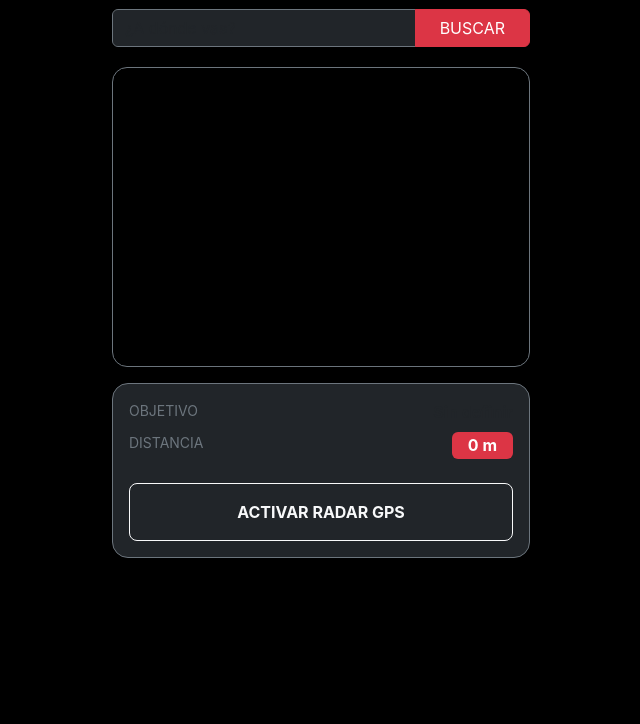
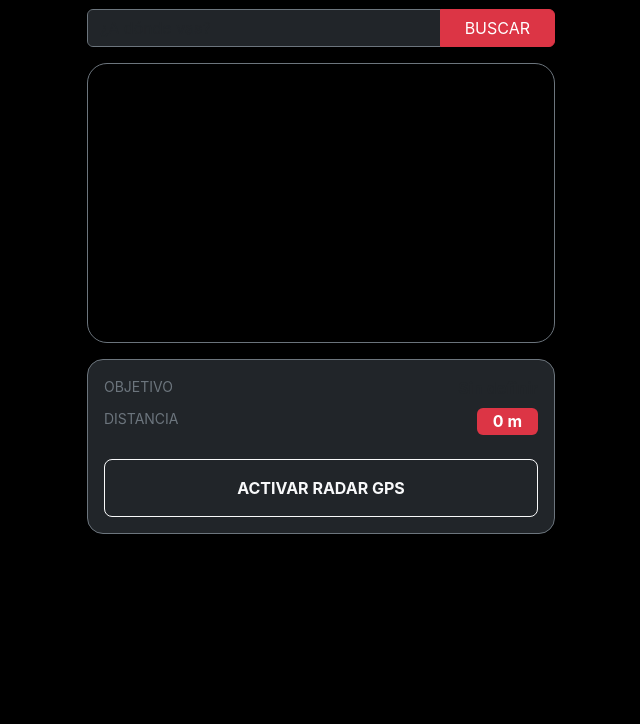
Before and after one commit to AbelGuzman1/Geolocalizacion, a plain HTML site: page index.html in a window 1280 px wide. Shown: the part 76-800 px from the top of the page, without its empty margins (319-959 px from the left). Drawn offline with nearby package versions, Linux system fonts and the light colour scheme.

Commit message:
Refactor CSS styles and update layout properties

```diff
--- a/style.css
+++ b/style.css
@@ -1,55 +1,45 @@
 :root {
-    --bg: #0b0b0b;
-    --card: #1a1a1a;
-    --accent: #ff0031;
-    --text: #ffffff;
+    --nothing-red: #ff0031;
 }
 
 body {
-    background-color: var(--bg);
-    color: var(--text);
-    font-family: 'Inter', sans-serif;
-    margin: 0;
-    display: flex;
-    justify-content: center;
+    font-family: 'Inter', system-ui, -apple-system, sans-serif;
+    overflow-x: hidden;
 }
 
 .app-container {
-    width: 100%;
-    max-width: 450px;
-    padding: 20px;
+    max-width: 500px;
+    min-height: 100vh;
 }
 
-.logo span { color: var(--accent); }
-
 #map {
-    height: 300px;
-    border-radius: 15px;
-    margin: 20px 0;
-    border: 1px solid #333;
+    height: 35vh;
+    border-radius: 20px;
+    z-index: 1;
 }
 
-.search-section {
-    display: flex;
-    gap: 10px;
+#suggestions {
+    z-index: 1000;
+    max-height: 250px;
+    overflow-y: auto;
 }
 
-input {
-    flex: 1;
-    background: var(--card);
-    border: 1px solid #333;
-    padding: 12px;
+.list-group-item-dark {
+    background-color: #1a1a1a;
+    border-color: #333;
     color: white;
-    border-radius: 8px;
+    cursor: pointer;
+    font-size: 0.9rem;
 }
 
-.btn-main {
-    width: 100%;
-    background: var(--accent);
-    color: white;
-    border: none;
-    padding: 15px;
-    font-weight: bold;
-    border-radius: 12px;
-    margin-top: 20px;
+.list-group-item-dark:hover {
+    background-color: #2a2a2a;
 }
+
+input:focus {
+    box-shadow: none !important;
+    border-color: var(--nothing-red) !important;
+}
+
+/* Estilo para que parezca app nativa */
+.card { border: 1px solid rgba(255,255,255,0.1); }
```
